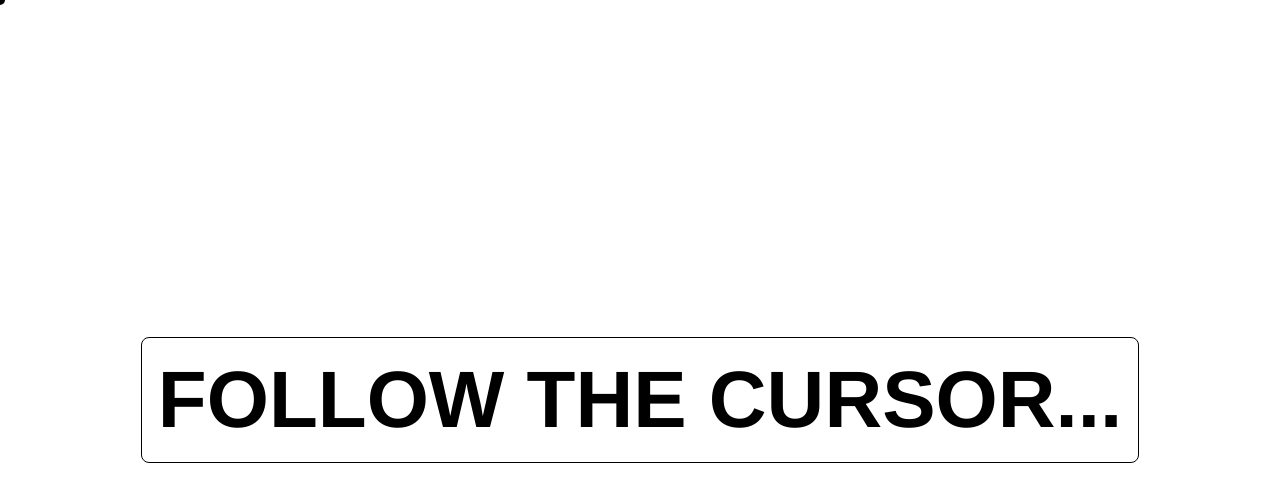
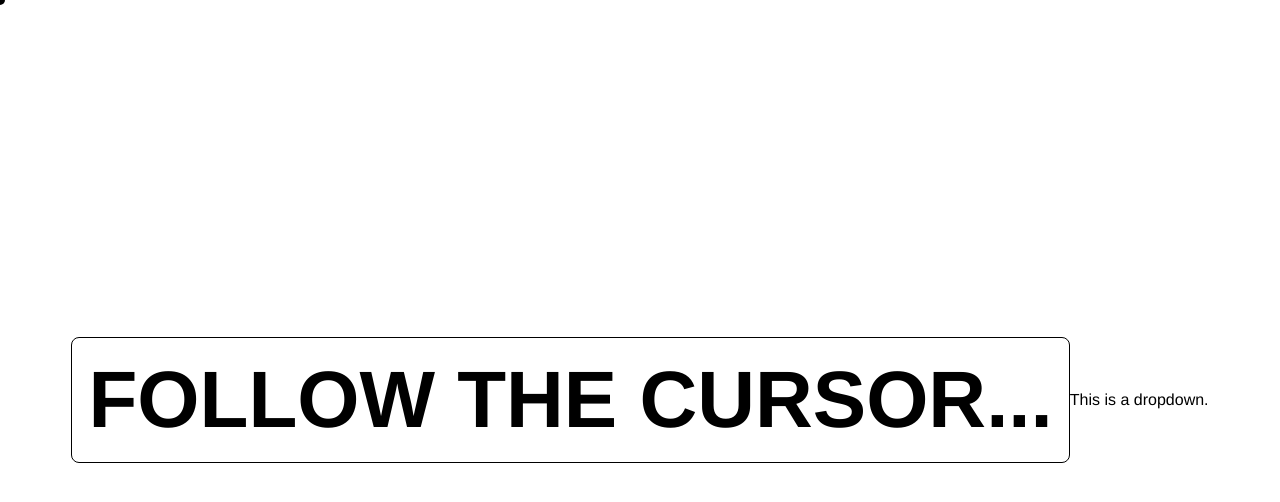
Before and after one commit to shailesh7682/Follow-cursor, a plain HTML site: page index.html in a window 1280 px wide. Drawn offline with Linux system fonts and the light colour scheme.

Commit message:
Added a dropdown

```diff
--- a/index.html
+++ b/index.html
@@ -10,6 +10,7 @@
     <div class="container">
       <div class="cursor"></div>
       <h1>FOLLOW THE CURSOR...</h1>
+      <p>This is a dropdown.</p>
     </div>
     <script src="script.js"></script>
   </body>
```
